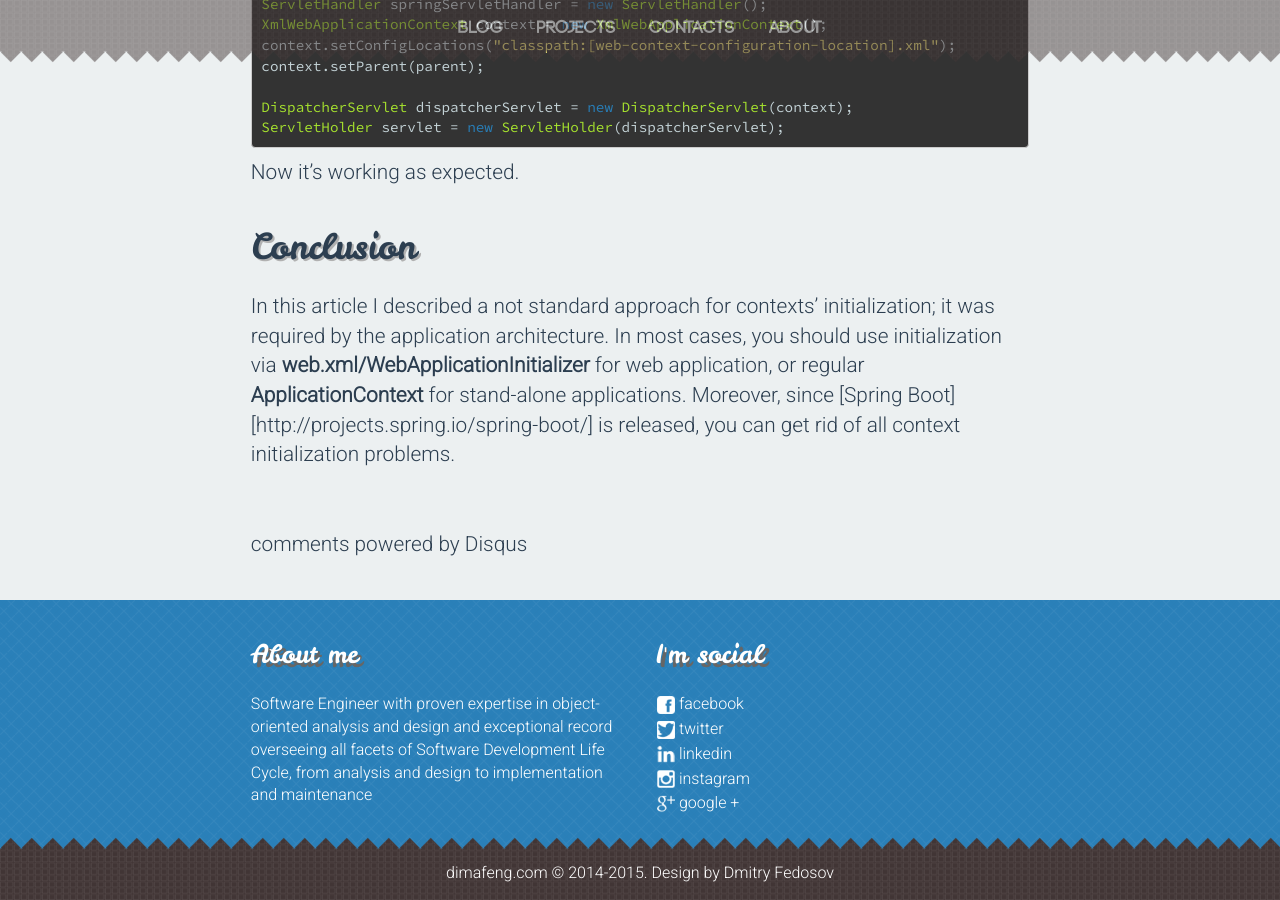
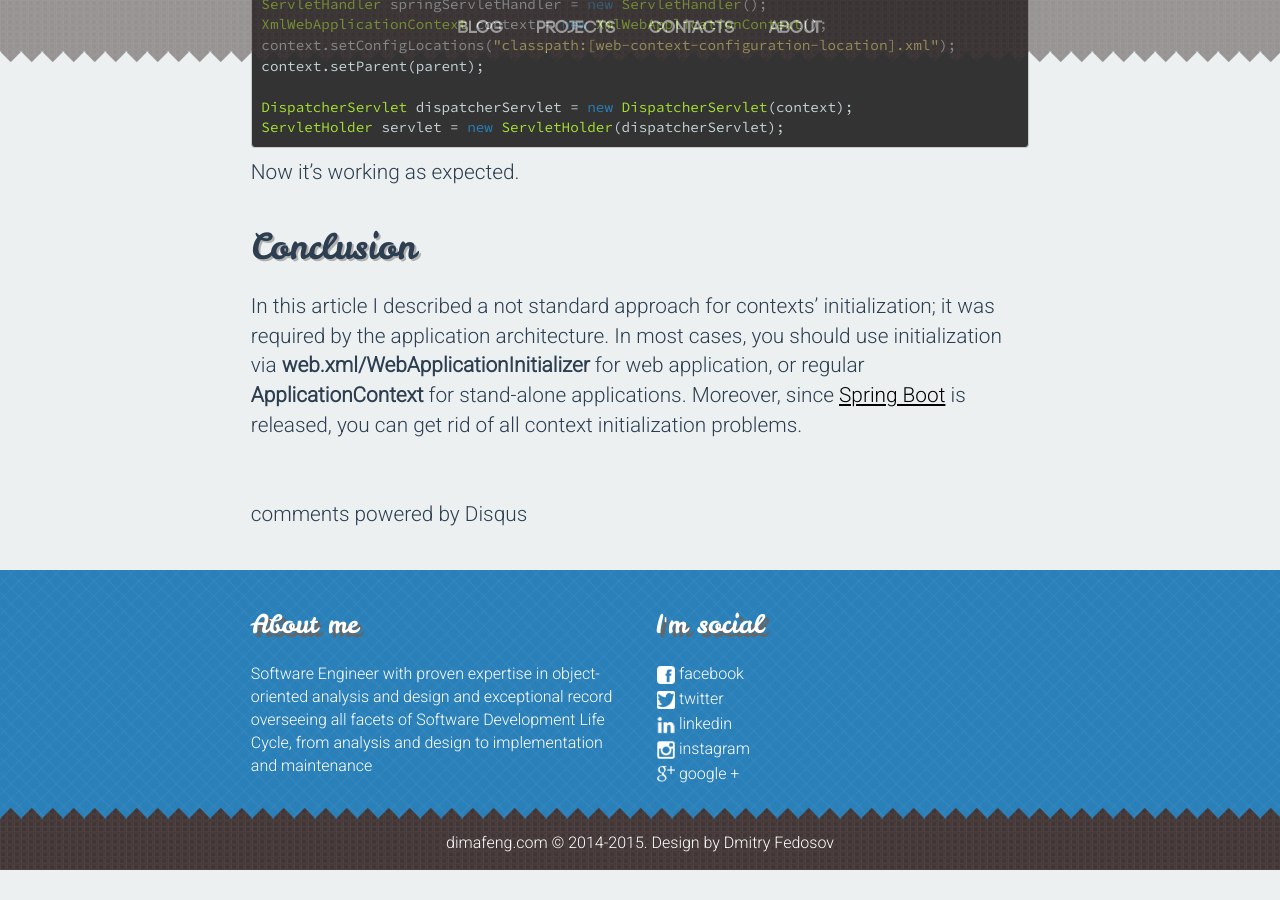
Before and after one commit to dimafeng/dimafeng.github.io, a Jekyll site: the page built from _posts/2015-07-22-web-app-context.markdown, in a window 1280 px wide and 900 px high, scrolled down 3477 px. Built offline with Jekyll 4.4.1, drawn with Linux system fonts in a browser that asks for light colours; nearby versions of some CDN libraries; comment, search, counter and statistics services are not loaded; after the commit the page ends 4347 px from its top, so only the background shows below that.

Commit message:
link fix

```diff
--- a/_posts/2015-07-22-web-app-context.markdown
+++ b/_posts/2015-07-22-web-app-context.markdown
@@ -62,4 +62,4 @@ Now it's working as expected.
 
 ## Conclusion
 
-In this article I described a not standard approach for contexts' initialization; it was required by the application architecture. In most cases, you should use initialization via **web.xml/WebApplicationInitializer** for web application, or regular **ApplicationContext** for stand-alone applications. Moreover, since [Spring Boot][http://projects.spring.io/spring-boot/] is released, you can get rid of all context initialization problems.
+In this article I described a not standard approach for contexts' initialization; it was required by the application architecture. In most cases, you should use initialization via **web.xml/WebApplicationInitializer** for web application, or regular **ApplicationContext** for stand-alone applications. Moreover, since [Spring Boot](http://projects.spring.io/spring-boot/) is released, you can get rid of all context initialization problems.
```
